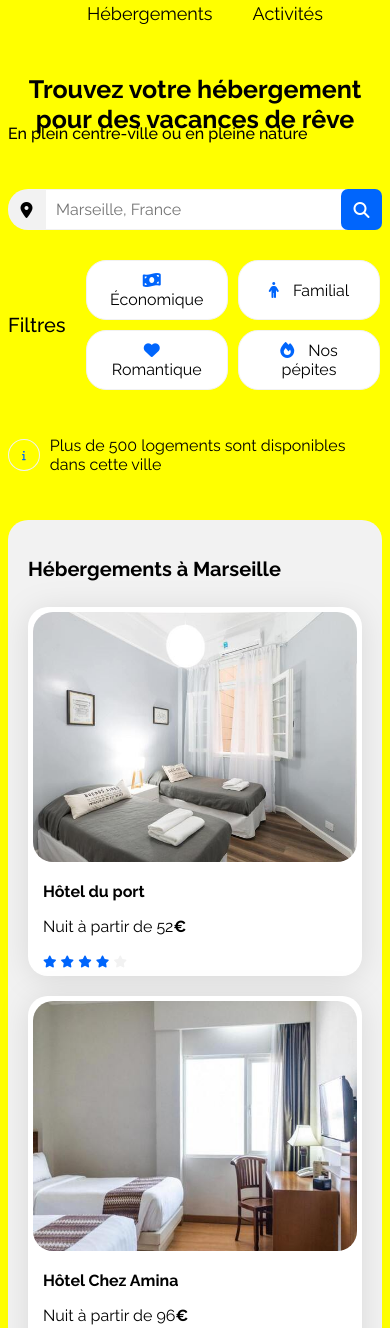
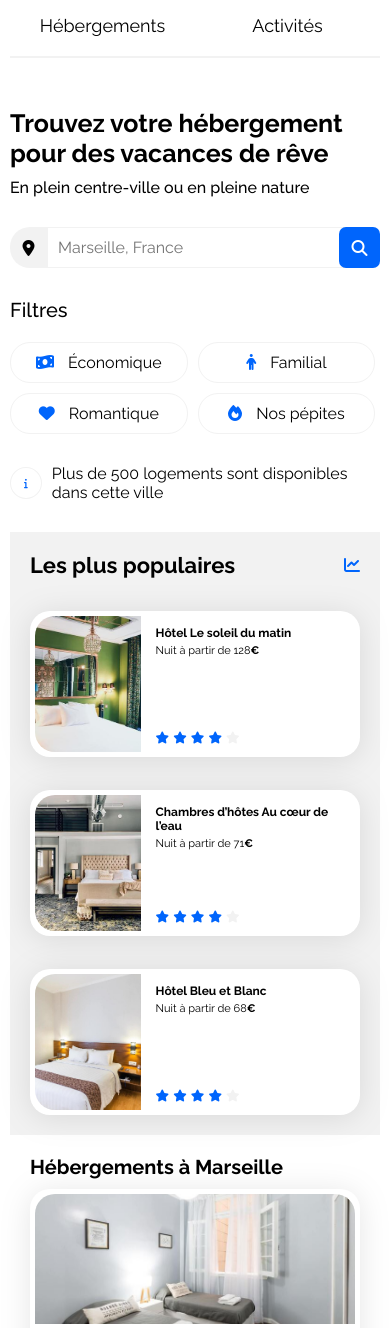
Before and after one commit to aboubacar3012/js-booki, a plain HTML site: page index.html in a window 390 px wide. Shown: the part 80-1408 px from the top of the page. Drawn offline with Linux system fonts and the light colour scheme; files whose address does not match are found by name.

Commit message:
update responsive

```diff
--- a/css/activities.css
+++ b/css/activities.css
@@ -1,6 +1,12 @@
 /****** activities ***********/
 .activities {
   width: 100%;
+}
+
+.activities-title h2 {
+  margin-top: 20px;
+  font-size: 25px;
+  padding: 20px 5px;
 }
 
 .activities-cards .card {
@@ -27,15 +33,14 @@
 }
 
 .activities-cards .card-txt {
-  padding: 5px 15px;
+  padding: 15px;
 }
 
 /* Ecran de taille inférieure à 1024px */
 @media (max-width: 1024px) {
   .activities-cards img {
     width: 100%;
-    height: 200px;
-    border-radius: 20px;
+    height: 220px;
   }
 
   .activities-cards .card {
@@ -47,10 +52,7 @@
 /* Ecran de taille inférieure à 768px */
 @media (max-width: 768px) {
 
-  .activities-title h2 {
-    font-size: 20px;
-    padding-bottom: 10px;
-  }
+
 
   .activities-cards {
     display: flex;
@@ -63,7 +65,11 @@
 
   .activities-cards img {
     width: 100%;
-    height: 200px;
-    border-radius: 20px;
+    height: 180px;
+  }
+
+  .activities-cards .card {
+    width: 100%;
+    min-height: 0;
   }
 }
--- a/css/header.css
+++ b/css/header.css
@@ -25,38 +25,53 @@
 
 .header ul li {
   margin-left: 20px;
+  padding-top: 10px;
 }
 
 .header ul li a {
   font-size: 18px;
 }
 
-.header ul li a:hover {
+.header ul li:hover {
   color: var(--main-color);
   border-top: 2px solid var(--main-color);
-  padding-top: 10px;
 }
 
 
 /* Ecran de taille inférieure à 768px */
 @media (max-width: 768px) {
   .header {
+    width: 100%;
     flex-direction: column;
     align-items: center;
     gap: 20px;
   }
 
+  .header nav {
+    width: 100%;
+  }
+
   .header nav ul {
     display: flex;
-    justify-content: space-between;
+    justify-content: space-around;
     width: 100%;
-    gap: 20px;
   }
 
-  .header ul li a:hover {
+
+
+  .header ul li:hover {
     color: var(--main-color);
     border-top: none;
     border-bottom: 2px solid var(--main-color);
-    padding-top: 10px;
+    padding-top: 0;
+  }
+
+  .header ul li {
+    display: flex;
+    justify-content: center;
+    margin-left: 0px;
+    width: 100%;
+    padding-bottom: 20px;
+    border-bottom: 2px solid var(--main-bg-color);
   }
 }
--- a/css/hebergement.css
+++ b/css/hebergement.css
@@ -16,6 +16,10 @@
 
 .hebergements {
   width: 65%;
+  background-color: var(--main-bg-color);
+  border-radius: 20px;
+  padding: 20px;
+  box-sizing: border-box;
 }
 
 .hebergements-cards {
@@ -43,7 +47,17 @@
 }
 
 .hebergements-cards .card-content {
+  display: flex;
+  flex-direction: column;
+  gap:10px;
   padding: 0px 10px;
+}
+
+.hebergements-cards .card-txt {
+  padding-top: 10px;
+  display: flex;
+  flex-direction: column;
+  gap:10px;
 }
 
 
@@ -61,6 +75,8 @@
 @media (max-width: 768px) {
   .hebergements {
     width: 100%;
+    background-color: white;
+    border-radius: 0;
   }
 
   .hebergements-title h2 {
@@ -80,23 +96,6 @@
 
   .hebergements-cards img {
     width: 100%;
-    height: 250px;
-    border-radius: 20px;
-  }
-
-  .populaires-cards {
-    flex-direction: column;
-  }
-
-  .populaires-cards a {
-    width: 100%;
-  }
-
-  .populaires-cards .card-title {
-    font-size: 12px;
-  }
-
-  .populaires-cards .card-subtitle {
-    font-size: 11px;
+    height: 130px;
   }
 }
--- a/css/hero.css
+++ b/css/hero.css
@@ -66,7 +66,7 @@
 
 .filter .title {
   font-size: 20px;
-  font-weight: 500;
+  font-weight: bolder;
 }
 
 .filter i {
@@ -86,6 +86,15 @@
   cursor: pointer;
 }
 
+/* Ecran de taille inférieure à 1024px */
+@media (max-width: 1024px) {
+  .filter{
+    flex-direction: column;
+    align-items: flex-start;
+    gap:10;
+  }
+}
+
 
 /* Ecran de taille inférieure à 768px */
 @media (max-width: 768px) {
@@ -95,14 +104,14 @@
     font-size: 25px;
     font-weight: 700;
     margin-top: 20px;
-    text-align: center;
+    /* text-align: center; */
   }
 
   .hero-subtitle {
     font-size: 16px;
     font-weight: 500;
     text-align: center;
-    margin-top: -10px;
+    margin-top: 10px;
   }
 
   .search-form {
--- a/css/populaire.css
+++ b/css/populaire.css
@@ -2,7 +2,12 @@
 /****** Populaires ***********/
 .populaires {
   width: 32%;
+  background-color: var(--main-bg-color);
+  border-radius: 20px;
+  padding: 20px;
+  box-sizing: border-box;
 }
+
 
 .populaires-title {
   display: flex;
@@ -78,3 +83,26 @@
     font-size: 13px;
   }
 }
+
+/* Ecran de taille inférieure à 768px */
+@media (max-width: 768px) {
+  .populaires {
+    border-radius: 0;
+    margin-top: 0;
+  }
+  .populaires-cards {
+    flex-direction: column;
+  }
+
+  .populaires-cards a {
+    width: 100%;
+  }
+
+  .populaires-cards .card-title {
+    font-size: 12px;
+  }
+
+  .populaires-cards .card-subtitle {
+    font-size: 11px;
+  }
+}
--- a/css/style.css
+++ b/css/style.css
@@ -9,6 +9,8 @@
 
 * {
   font-family: 'Raleway', sans-serif;
+  padding: 0;
+  margin: 0;
 }
 
 :root {
@@ -31,6 +33,7 @@ body {
   max-width: 1224px;
   padding: 0 40px;
   box-sizing: border-box;
+  padding: 10px;
 }
 
 a {
@@ -69,12 +72,7 @@ a {
   justify-content: space-between;
 }
 
-.hebergements-and-populaires section {
-  background-color: var(--main-bg-color);
-  border-radius: 20px;
-  padding: 20px;
-  box-sizing: border-box;
-}
+
 
 
 
@@ -84,10 +82,6 @@ a {
 
 /* Ecran de taille inférieure à 1024px */
 @media (max-width: 1024px) {
-  body {
-    background-color: blue
-  }
-
   .hebergements-and-populaires {
     flex-direction: column;
   }
@@ -95,13 +89,12 @@ a {
 
 /* Ecran de taille inférieure à 768px */
 @media (max-width: 768px) {
+  .hebergements-and-populaires {
+    flex-direction: column-reverse;
+  }
   .main-container {
     width: 100%;
     max-width: 100%;
-    padding: 0px;
   }
 
-  body {
-    background-color: yellow;
-  }
 }
```
